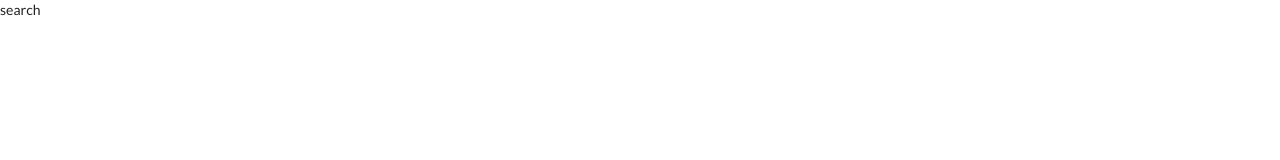
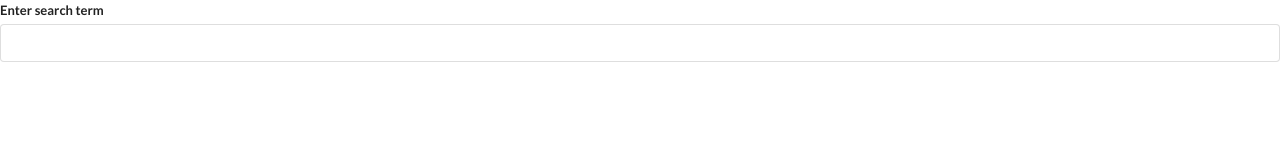
Before and after one commit to swilltec/react-widget, a React (Create React App) app: page / in a window 1280 px wide. Shown: the top 160 px of the page. Built offline with nearby package versions, Linux system fonts and the light colour scheme.

Commit message:
feat: add search delay

```diff
--- a/package.json
+++ b/package.json
@@ -6,6 +6,7 @@
     "@testing-library/jest-dom": "^5.11.4",
     "@testing-library/react": "^11.1.0",
     "@testing-library/user-event": "^12.1.10",
+    "axios": "^0.21.1",
     "react": "^17.0.2",
     "react-dom": "^17.0.2",
     "react-scripts": "4.0.3",
--- a/src/components/Accordion.js
+++ b/src/components/Accordion.js
@@ -23,7 +23,6 @@ export const Accordion = ({ items }) => {
           </div>
         );
       })}
-      <p>{activeIndex}</p>
     </div>
   );
 };
--- a/src/components/Search.js
+++ b/src/components/Search.js
@@ -1,9 +1,65 @@
-import React from 'react'
+import axios from "axios";
+import React, { useState, useEffect } from "react";
 
 export const Search = () => {
+  const [term, setTerm] = useState("");
+  const [results, setResults] = useState([]);
+
+  console.log(results);
+
+  useEffect(() => {
+    const search = async () => {
+      const { data } = await axios.get("http://en.wikipedia.org/w/api.php", {
+        params: {
+          action: "query",
+          list: "search",
+          origin: "*",
+          format: "json",
+          srsearch: term,
+        },
+      });
+
+      setResults(data.query.search);
+    };
+
+    if (term) {
+      const timeoutId = setTimeout(() => search(), 1000);
+      return () => setTimeout(timeoutId)
+    }
+  }, [term]);
+
+  const renderedResults = results.map((result) => {
     return (
-        <div>
-            search
+      <div key={result.pageid} className="item">
+        <div className="right floated content">
+          <a
+            href={`https://en.wikipedia.org?curid=${result.pageid}`}
+            className="ui button"
+          >
+            Go to page
+          </a>
         </div>
-    )
-}
+        <div className="content">
+          <div className="header">{result.title}</div>
+          <span dangerouslySetInnerHTML={{ __html: result.snippet }}></span>
+        </div>
+      </div>
+    );
+  });
+
+  return (
+    <div>
+      <div className="ui form">
+        <div className="field">
+          <label>Enter search term</label>
+          <input
+            value={term}
+            onChange={(e) => setTerm(e.target.value)}
+            className="input"
+          />
+        </div>
+        <div className="ui celled list">{renderedResults}</div>
+      </div>
+    </div>
+  );
+};
```
Also changed, not shown: 1 other file (tests, documents, lock files or other folders).
